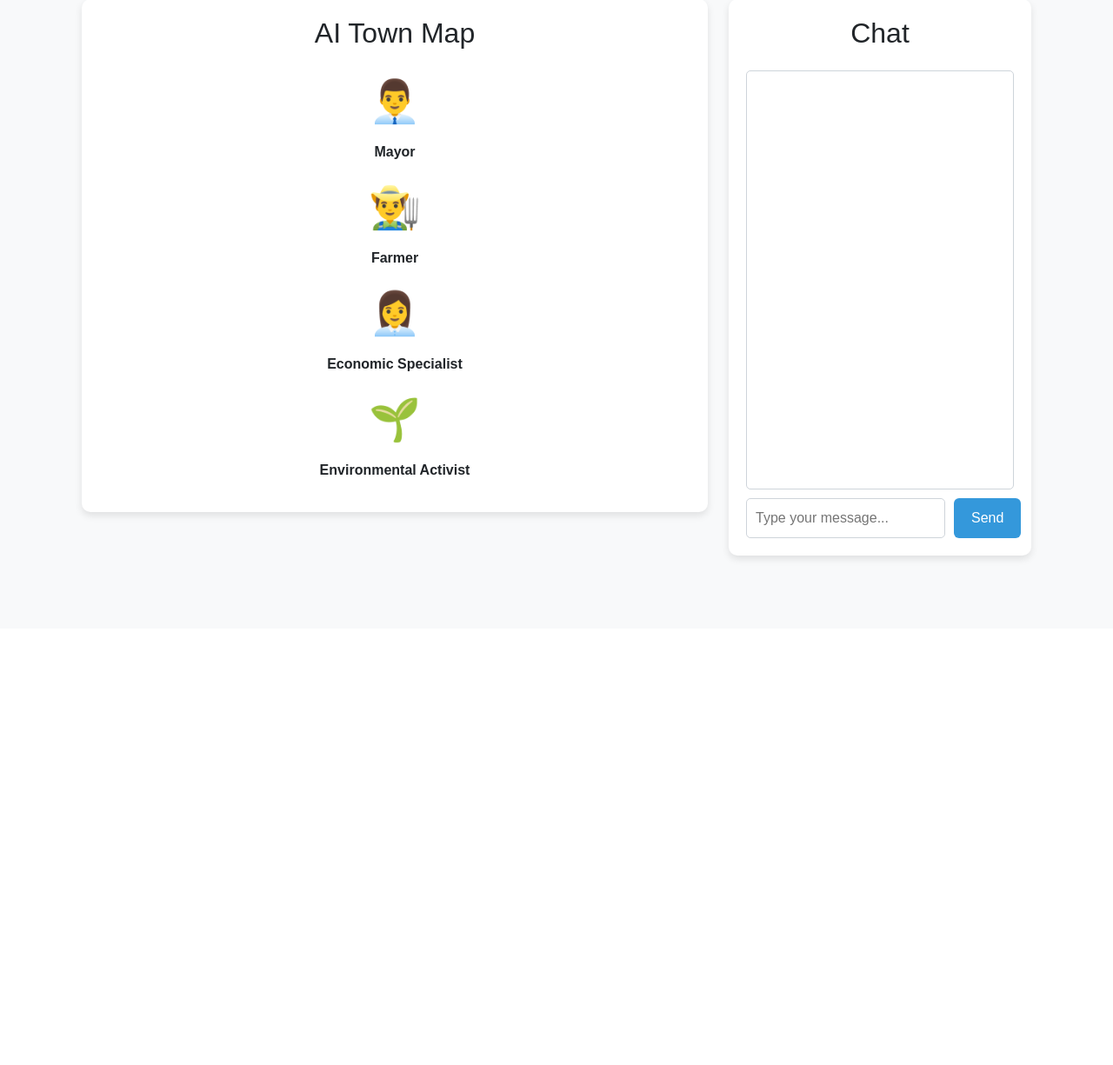
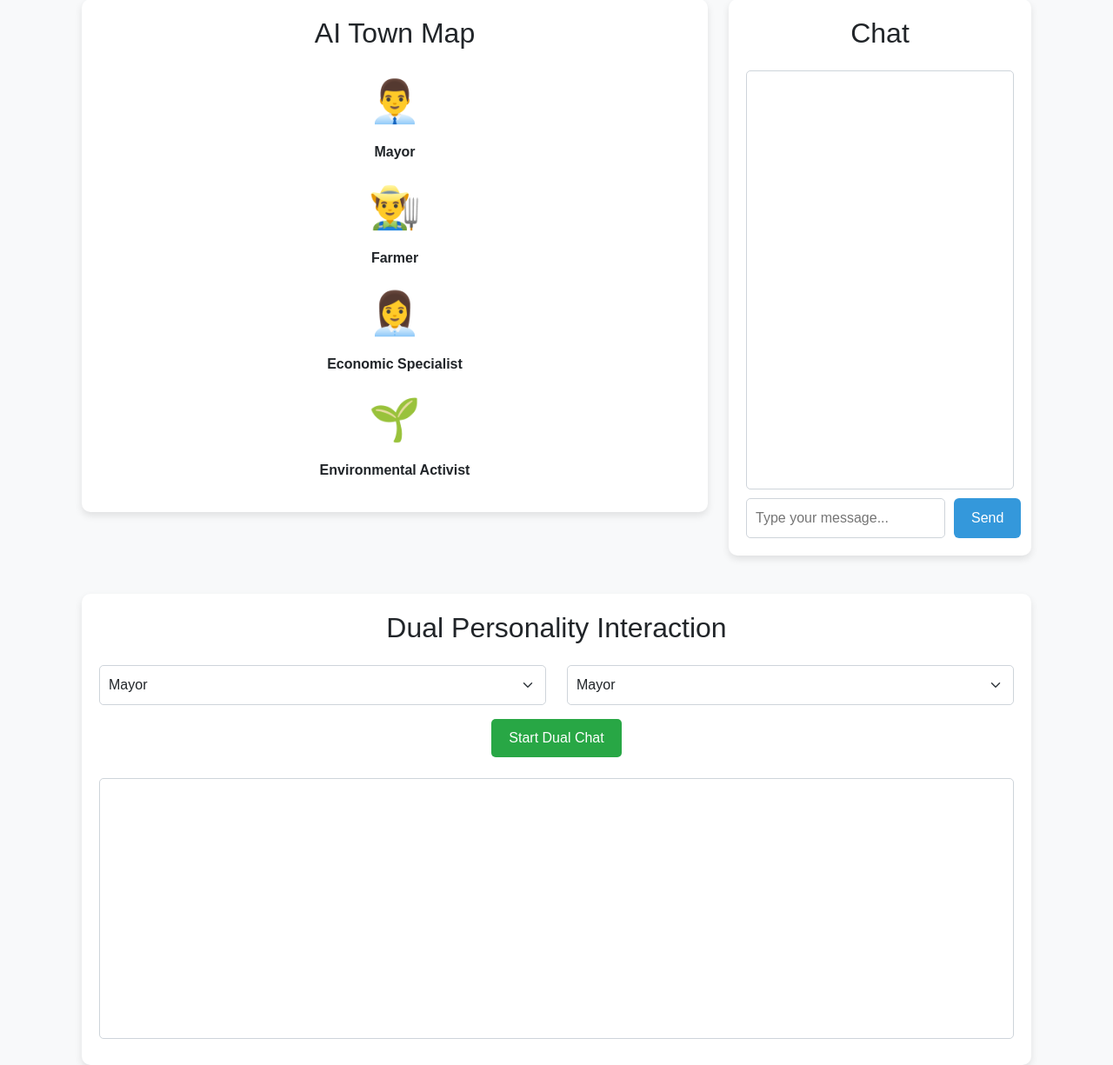
Before and after one commit to aminnademi/AIrium, a Django app: page /accounts/main/ in a window 1280 px wide. Shown: the part 77-1302 px from the top of the page at 87% size. Before the commit the page ends 723 px from the top, so only its background shows below. Run offline with Django 5.2, Linux system fonts and the light colour scheme; a user stored in the database is signed in.

Commit message:
Added Some New Features For Saving The Data to The Dataset & First Implementation of Dual Chat

```diff
--- a/ai_town/accounts/models.py
+++ b/ai_town/accounts/models.py
@@ -61,8 +61,6 @@ class User(AbstractUser):
     def __str__(self):
         return self.username
 
-
-
 class Person(models.Model):
     username = models.CharField(max_length=64)
     password = models.CharField(max_length=64)
@@ -73,5 +71,4 @@ class Message(models.Model):
     username2 = models.CharField(max_length=64)
     onesay = models.BooleanField()
     message = models.TextField()
-
-    date = models.DateTimeField(auto_created=True)
+    date = models.DateTimeField(auto_now_add=True)
--- a/ai_town/accounts/templates/main.html
+++ b/ai_town/accounts/templates/main.html
@@ -42,5 +42,38 @@
             </div>
         </div>
     </div>
+
+    <!-- Dual Personality Interaction Section -->
+    <div class="row mt-4">
+        <div class="col-md-12">
+            <div class="dual-chat-container">
+                <h2 class="text-center mb-4">Dual Personality Interaction</h2>
+                <div class="row">
+                    <div class="col-md-6">
+                        <select id="personality1" class="form-select mb-3">
+                            <option value="mayor">Mayor</option>
+                            <option value="farmer">Farmer</option>
+                            <option value="economic_specialist">Economic Specialist</option>
+                            <option value="environmental_activist">Environmental Activist</option>
+                        </select>
+                    </div>
+                    <div class="col-md-6">
+                        <select id="personality2" class="form-select mb-3">
+                            <option value="mayor">Mayor</option>
+                            <option value="farmer">Farmer</option>
+                            <option value="economic_specialist">Economic Specialist</option>
+                            <option value="environmental_activist">Environmental Activist</option>
+                        </select>
+                    </div>
+                </div>
+                <div class="text-center">
+                    <button id="start-dual-chat" class="btn btn-success">Start Dual Chat</button>
+                </div>
+                <div class="dual-chat-window mt-4" id="dual-chat-window">
+                    <!-- Dual chat messages will appear here -->
+                </div>
+            </div>
+        </div>
+    </div>
 </div>
 {% endblock %}
--- a/ai_town/accounts/urls.py
+++ b/ai_town/accounts/urls.py
@@ -1,6 +1,6 @@
 from django.urls import path
 from .views import register, main, chatbot
-from .views import main, chatbot, getHistory
+from .views import main, chatbot, getHistory, chatbot_together
 from django.contrib.auth.views import LoginView, LogoutView
 
 urlpatterns = [
@@ -9,5 +9,6 @@ urlpatterns = [
     path('logout/', LogoutView.as_view(), name='logout'),
     path('main/', main, name='main'),
     path('chatbot/', chatbot, name='chatbot'),
-    path('get-history/', getHistory, name='getHistory'),
+    path('get-history/', getHistory, name='get-history'),
+    path('chatbot-together/', chatbot_together, name='chatbot-together'),
 ]
--- a/ai_town/accounts/views.py
+++ b/ai_town/accounts/views.py
@@ -15,6 +15,11 @@ api_key = os.getenv("API_KEY")
 # Initialize the Groq client
 client = Groq(api_key=api_key)
 
+def sort_users(u1, u2):
+    if u2 < u1:
+        u1, u2 = u2, u1
+
+    return u1, u2
 
 def register(request):
     if request.method == 'POST':
@@ -26,10 +31,34 @@ def register(request):
         form = RegistrationForm()
     return render(request, 'accounts/register.html', {'form': form})
 
+def save_message(u1, u2, onsay, message):
+    message = Message.objects.create(
+        username1=u1,
+        username2=u2,
+        onesay=onsay,
+        message=message
+    )
+    message.save()
+
+def chatgpt(personality, user_input):
+    # Get the personality's nuances
+    nuances = PERSONALITIES[personality]['nuances']
+
+    # Prepare the prompt
+    prompt = f"{nuances} Respond to the following input: {user_input}"
+
+    chat_completion = client.chat.completions.create(
+                messages=[
+                    {
+                        "role": "user",
+                        "content": prompt,
+                    }
+                ],
+                model="llama3-70b-8192",  # Use the appropriate Groq model
+            )
+    return chat_completion.choices[0].message.content
 
 @login_required
-
-
 def main(request):
     return render(request, 'main.html')
 
@@ -42,40 +71,24 @@ def chatbot(request):
         if personality not in PERSONALITIES:
             return JsonResponse({'error': 'Invalid personality'}, status=400)
 
-        # Get the personality's nuances
-        nuances = PERSONALITIES[personality]['nuances']
-
-        # Prepare the prompt
-        prompt = f"{nuances} Respond to the following input: {user_input}"
-
         try:
             # Generate the chatbot's response using Groq
-            chat_completion = client.chat.completions.create(
-                messages=[
-                    {
-                        "role": "user",
-                        "content": prompt,
-                    }
-                ],
-                model="llama3-70b-8192",  # Use the appropriate Groq model
-            )
-            response = chat_completion.choices[0].message.content
+            response = chatgpt(personality, user_input)
+
+            # Save user message and chatbot response in the database
+            u1 = 'username1'  # Replace with the logged-in user's username
+            u2 = personality
+            username1, username2 = sort_users(u1, u2)
+            save_message(username1, username2, True, user_input)
+            save_message(username1, username2, False, response)
+
             return JsonResponse({'response': response})
         except Exception as e:
             return JsonResponse({'error': str(e)}, status=500)
 
-    # add message in data base
-    message = Message(
-    username1=request.POST.get('username1'),  # Assuming the user is logged in
-    username2="chatbot",  # Assuming the chatbot is the other party
-    message=f"User: {user_input}\nChatbot: {response}"
-)
-    message.save()
-
-
     return JsonResponse({'error': 'Invalid request method'}, status=400)
 
-
+@csrf_exempt
 def getHistory(request):
     if request.method == 'POST':
         u1 = request.POST.get('username1')
@@ -85,11 +98,43 @@ def getHistory(request):
 
     return JsonResponse({'error': 'Invalid request method'}, status=400)
 
-
 def getMessage(u1, u2):
-    if u2 < u1:
-        u1, u2 = u2, u1
+    u1, u2 = sort_users(u1, u2)
 
     chat_history = Message.objects.filter(username1=u1, username2=u2)
+    ans = []
+    for message in chat_history:
+        ans.append({
+            "message": message.message,
+            "onesay": message.onesay,
+            "date": message.date
+        })
 
-    return list(map(lambda i : i.message, chat_history))
+    return ans
+
+@csrf_exempt
+def chatbot_together(request):
+    if request.method == 'POST':
+        personality1 = request.POST.get('personality1')
+        personality2 = request.POST.get('personality2')
+        n = int(request.POST.get('n'))
+
+        if personality1 not in PERSONALITIES or personality2 not in PERSONALITIES:
+            return JsonResponse({'error': 'Invalid personality'}, status=400)
+
+        u1, u2 = sort_users(personality1, personality2)
+        message = 'Hi'
+        for i in range(n):
+            # Personality 1 responds
+            response1 = chatgpt(personality1, message)
+            save_message(u1, u2, True, response1)
+            message = response1
+
+            # Personality 2 responds
+            response2 = chatgpt(personality2, message)
+            save_message(u1, u2, False, response2)
+            message = response2
+
+        return JsonResponse({'response': 'Conversation saved successfully'})
+
+    return JsonResponse({'error': 'Invalid request method'}, status=400)
--- a/ai_town/static/css/main.css
+++ b/ai_town/static/css/main.css
@@ -55,6 +55,7 @@ body {
     border-radius: 5px;
     padding: 10px;
     margin-bottom: 10px;
+    height: 300px; /* Added fixed height */
 }
 
 .chat-input {
@@ -102,3 +103,57 @@ body {
     max-width: 70%;
     align-self: flex-start;
 }
+
+/* Dual Chat Container */
+.dual-chat-container {
+    background-color: #ffffff;
+    padding: 20px;
+    border-radius: 10px;
+    box-shadow: 0 4px 8px rgba(0, 0, 0, 0.1);
+    margin-top: 20px;
+}
+
+/* Dual Chat Window */
+.dual-chat-window {
+    flex-grow: 1;
+    overflow-y: auto;
+    border: 1px solid #ced4da;
+    border-radius: 5px;
+    padding: 10px;
+    margin-bottom: 10px;
+    height: 300px; /* Added fixed height */
+}
+
+/* Dual Chat Message Styles */
+.dual-message {
+    background-color: #f1c40f; /* Yellow color for dual chat messages */
+    color: white;
+    padding: 10px;
+    border-radius: 10px;
+    margin-bottom: 10px;
+    max-width: 70%;
+    align-self: flex-start;
+}
+
+/* Form Select Styles */
+.form-select {
+    width: 100%;
+    padding: 10px;
+    border: 1px solid #ced4da;
+    border-radius: 5px;
+    margin-bottom: 10px;
+}
+
+/* Button Styles for Dual Chat */
+.btn-success {
+    background-color: #28a745;
+    border: none;
+    padding: 10px 20px;
+    color: white;
+    border-radius: 5px;
+    cursor: pointer;
+}
+
+.btn-success:hover {
+    background-color: #218838;
+}
--- a/ai_town/static/js/main.js
+++ b/ai_town/static/js/main.js
@@ -3,10 +3,12 @@ document.addEventListener('DOMContentLoaded', function () {
     const chatWindow = document.getElementById('chat-window');
     const chatInput = document.getElementById('chat-input');
     const sendButton = document.getElementById('send-button');
+    const startDualChatButton = document.getElementById('start-dual-chat');
+    const dualChatWindow = document.getElementById('dual-chat-window');
 
     let selectedPersonality = null;
 
-    // Handle character selection
+    // Handle character selection for single chat
     characters.forEach(character => {
         character.addEventListener('click', function () {
             selectedPersonality = this.getAttribute('data-personality');
@@ -14,7 +16,7 @@ document.addEventListener('DOMContentLoaded', function () {
         });
     });
 
-    // Handle sending messages
+    // Handle sending messages in single chat
     sendButton.addEventListener('click', async function () {
         const message = chatInput.value.trim();
         if (message && selectedPersonality) {
@@ -27,7 +29,7 @@ document.addEventListener('DOMContentLoaded', function () {
                     method: 'POST',
                     headers: {
                         'Content-Type': 'application/x-www-form-urlencoded',
-                        'X-CSRFToken': getCookie('csrftoken'), // Include CSRF token
+                        'X-CSRFToken': getCookie('csrftoken'),
                     },
                     body: new URLSearchParams({
                         'input': message,
@@ -58,6 +60,68 @@ document.addEventListener('DOMContentLoaded', function () {
         }
     });
 
+    // Handle starting dual chat
+    startDualChatButton.addEventListener('click', async function () {
+        const personality1 = document.getElementById('personality1').value;
+        const personality2 = document.getElementById('personality2').value;
+
+        if (personality1 === personality2) {
+            alert('Please select two different personalities.');
+            return;
+        }
+
+        // Clear the dual chat window
+        dualChatWindow.innerHTML = '';
+
+        // Start the dual chat
+        try {
+            const response = await fetch('/accounts/chatbot_together/', {
+                method: 'POST',
+                headers: {
+                    'Content-Type': 'application/x-www-form-urlencoded',
+                    'X-CSRFToken': getCookie('csrftoken'),
+                },
+                body: new URLSearchParams({
+                    'personality1': personality1,
+                    'personality2': personality2,
+                    'n': 5,  // Number of exchanges
+                }),
+            });
+
+            if (!response.ok) {
+                throw new Error('Network response was not ok');
+            }
+
+            const data = await response.json();
+            if (data.response === 'Conversation saved successfully') {
+                // Fetch and display the dual chat history
+                const historyResponse = await fetch('/accounts/getHistory/', {
+                    method: 'POST',
+                    headers: {
+                        'Content-Type': 'application/x-www-form-urlencoded',
+                        'X-CSRFToken': getCookie('csrftoken'),
+                    },
+                    body: new URLSearchParams({
+                        'username1': personality1,
+                        'username2': personality2,
+                    }),
+                });
+
+                if (!historyResponse.ok) {
+                    throw new Error('Failed to fetch chat history');
+                }
+
+                const historyData = await historyResponse.json();
+                historyData.response.forEach(message => {
+                    const sender = message.onesay ? personality1 : personality2;
+                    dualChatWindow.innerHTML += `<div class="dual-message">${sender}: ${message.message}</div>`;
+                });
+            }
+        } catch (error) {
+            dualChatWindow.innerHTML += `<div class="error-message">Error: ${error.message}</div>`;
+        }
+    });
+
     // Function to get CSRF token
     function getCookie(name) {
         let cookieValue = null;
```
Also changed, not shown: ai_town/accounts/migrations/0004_message_person.py (added), ai_town/accounts/migrations/0005_alter_message_date.py (added), ai_town/db.sqlite3.
